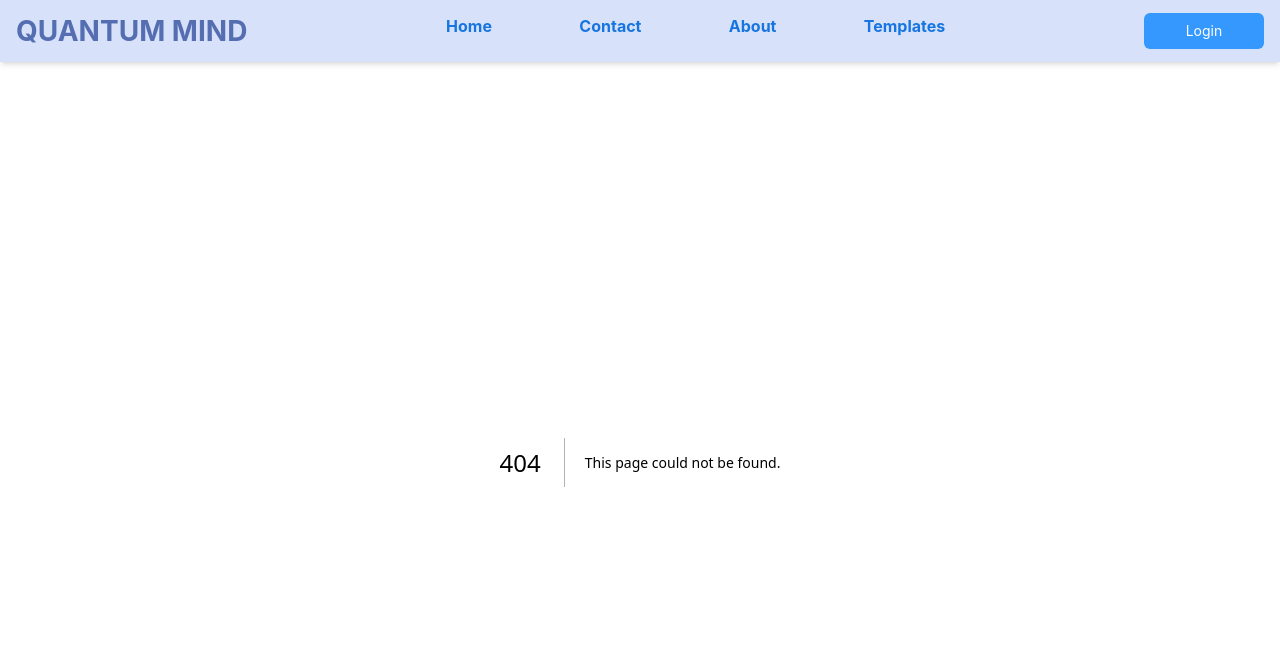
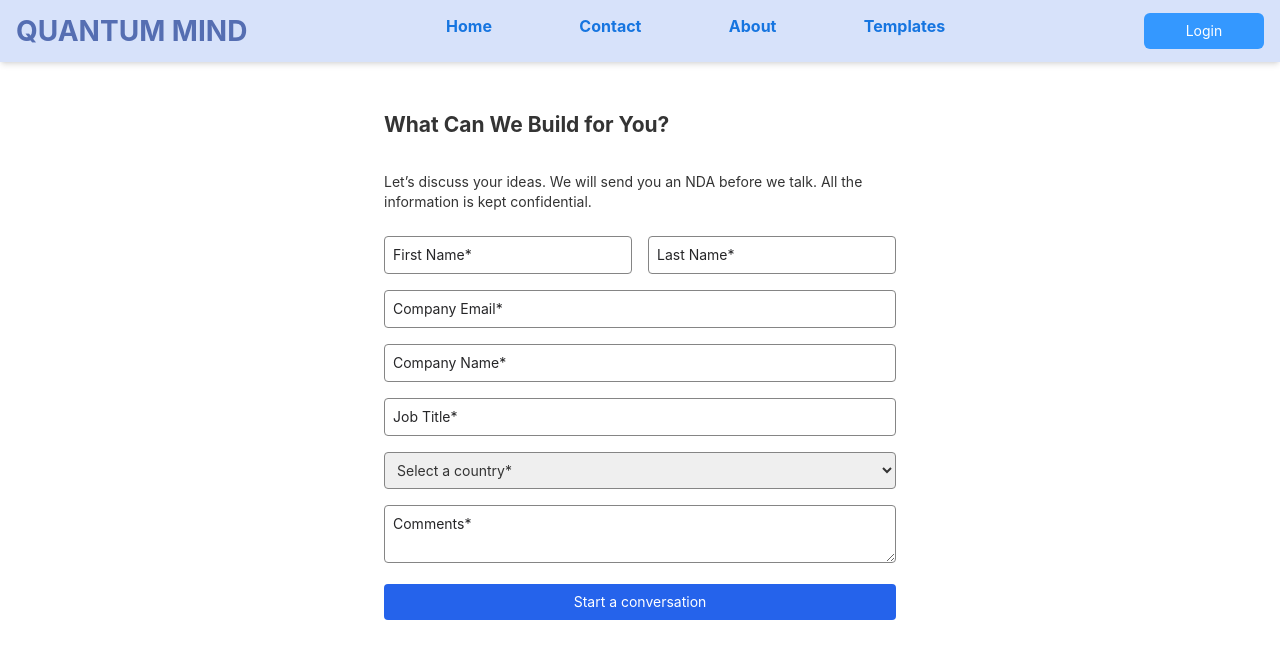
Before and after one commit to QuantumMind07/quantummind-website, a Next.js app in the folder frontend/: page /Contact in a window 1280 px wide. Before the commit this address had no page. Shown: the top 658 px of the page. Built offline with nearby package versions, Linux system fonts and the light colour scheme.

Commit message:
Added contact page

```diff
--- /dev/null
+++ b/frontend/src/app/Contact/form.js
@@ -0,0 +1,51 @@
+// main.js
+"use client";
+import { useState } from "react";
+import React from 'react';
+
+export default function ContactForm() {
+  const [formData, setFormData] = useState({
+    firstName: "",
+    lastName: "",
+    companyEmail: "",
+    companyName: "",
+    jobTitle: "",
+    country: "",
+    comments: "",
+  });
+
+  const handleChange = (e) => {
+    const { name, value } = e.target;
+    setFormData((prev) => ({ ...prev, [name]: value }));
+  };
+
+  const handleSubmit = (e) => {
+    e.preventDefault();
+    console.log(formData);
+    alert("Form submitted!");
+  };
+
+  return (
+    <div className="max-w-xl mx-auto p-8">
+      <h1 className="text-2xl font-bold mb-4">What Can We Build for You?</h1>
+      <p className="mb-6">Let’s discuss your ideas. We will send you an NDA before we talk. All the information is kept confidential.</p>
+      <form onSubmit={handleSubmit} className="space-y-4">
+        <div className="grid grid-cols-2 gap-4">
+          <input name="firstName" value={formData.firstName} onChange={handleChange} placeholder="First Name*" required className="p-2 border rounded" />
+          <input name="lastName" value={formData.lastName} onChange={handleChange} placeholder="Last Name*" required className="p-2 border rounded" />
+          <input name="companyEmail" value={formData.companyEmail} onChange={handleChange} type="email" placeholder="Company Email*" required className="p-2 border rounded col-span-2" />
+          <input name="companyName" value={formData.companyName} onChange={handleChange} placeholder="Company Name*" required className="p-2 border rounded col-span-2" />
+          <input name="jobTitle" value={formData.jobTitle} onChange={handleChange} placeholder="Job Title*" required className="p-2 border rounded col-span-2" />
+          <select name="country" value={formData.country} onChange={handleChange} required className="p-2 border rounded col-span-2">
+            <option value="">Select a country*</option>
+            <option value="USA">USA</option>
+            <option value="India">India</option>
+            <option value="UK">UK</option>
+          </select>
+        </div>
+        <textarea name="comments" value={formData.comments} onChange={handleChange} placeholder="Comments*" maxLength={255} required className="w-full p-2 border rounded" />
+        <button type="submit" className="w-full bg-blue-600 text-white py-2 rounded">Start a conversation</button>
+      </form>
+    </div>
+  );
+}
--- /dev/null
+++ b/frontend/src/app/Contact/page.js
@@ -0,0 +1,13 @@
+// page.js
+import React from "react";
+import ContactForm from "./form";
+
+const Page = () => {
+  return (
+    <div>
+      <ContactForm />
+    </div>
+  );
+}
+
+export default Page;
```
